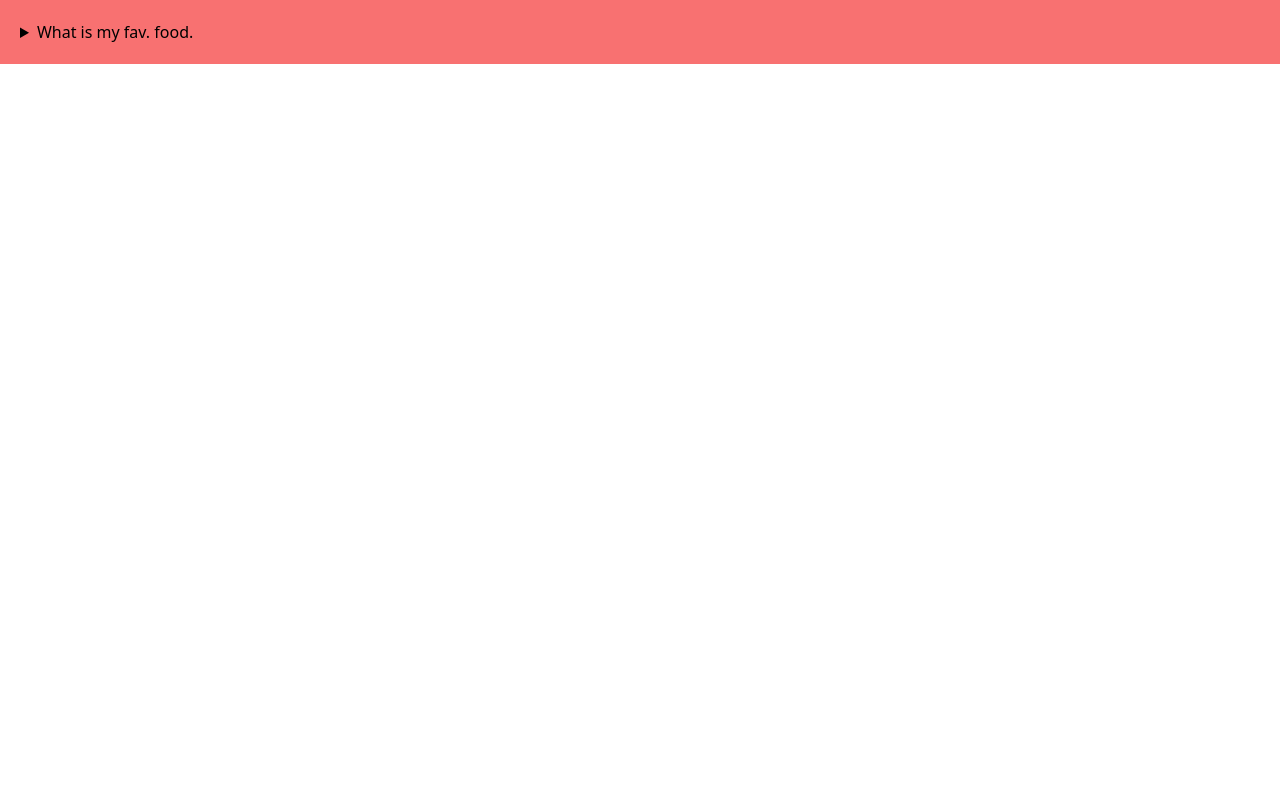
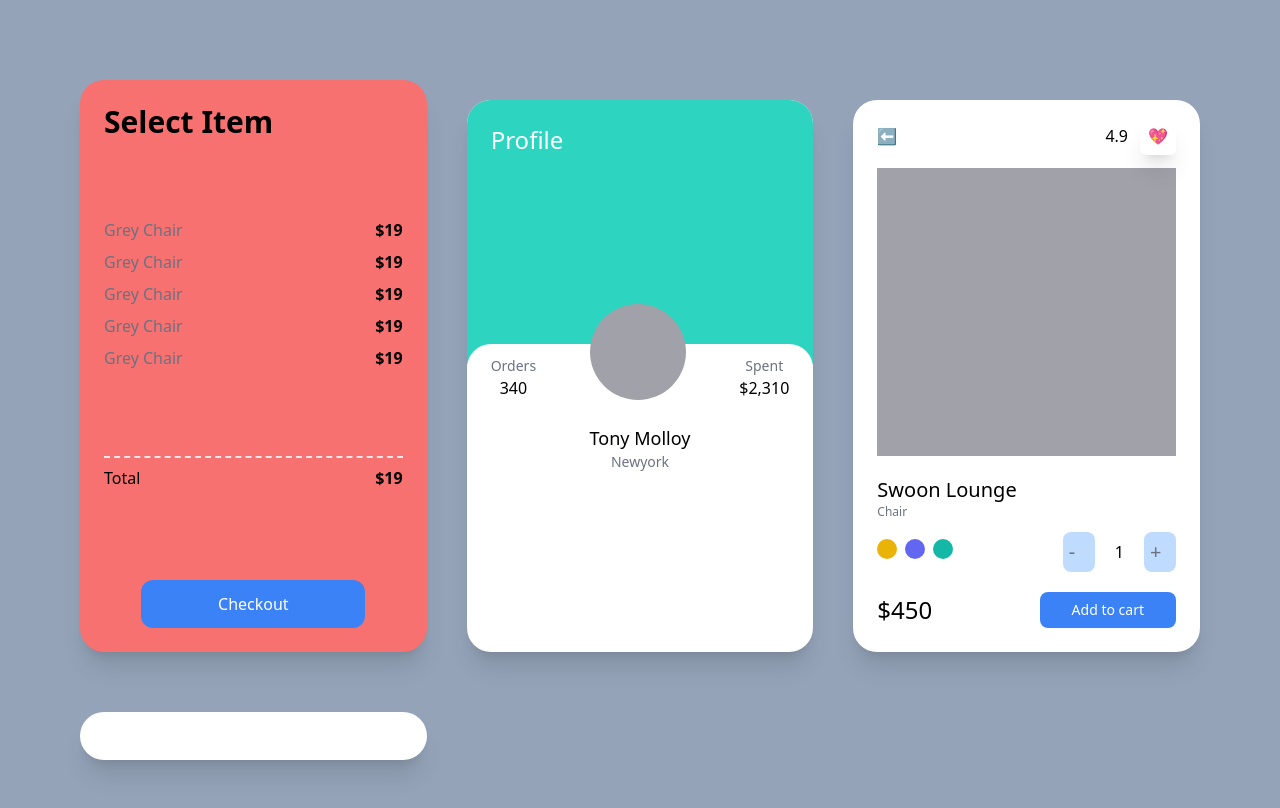
Before and after one commit to plagdoctor/carrot-market, a Next.js app: page / in a window 1280 px wide. Shown: the top 808 px of the page. Built offline with nearby package versions, Linux system fonts and the light colour scheme.

Commit message:
tailwind tour 완료

```diff
--- a/pages/index.tsx
+++ b/pages/index.tsx
@@ -2,18 +2,87 @@ import type { NextPage } from "next";
 
 const Home: NextPage = () => {
   return (
-    <div className="flex flex-col space-y-2 p-5 bg-red-400">
-      <details className="select-none open:text-white open:bg-indigo-400">
-        <summary className="cursor-pointer">What is my fav. food.</summary>
-        <span className="">피자</span>
-        <ul className=" list-decimal marker:text-teal-500">
-          <li>hi</li>
-          <li>hi</li>
-          <li>hi</li>
+    <div className=" bg-slate-400 py-20 px-20 dark space-y-5 grid lg:grid-cols-2 xl:place-content-center xl:grid-cols-3 gap-10 min-h-screen">
+      <div className=" bg-white dark:bg-black flex flex-col justify-between sm:bg-red-400 sm:hover:bg-pink-800  p-6 rounded-3xl shadow-xl">
+        <span className="font-semibold dark:text-white text-3xl">Select Item</span>
+        <ul>
+          {[1,2,3,4,5].map((i) => (
+            <div key={i} className=" flex justify-between my-2 ">
+              <span className=" text-gray-500 dark:text-gray-500">Grey Chair</span>
+              <span className=" font-semibold dark:text-white">$19</span>
+            </div>
+          )
+          )}
         </ul>
 
-      </details>
+        <div className=" flex justify-between mt-2 pt-2 border-t-2 border-dashed">
+          <span className=" ">Total</span>
+          <span className=" font-semibold">$19</span>
+        </div>
+        <div className="flex items-center">
+          <button className="mt-5 dark:text-white dark:border dark:bg-black bg-blue-500 text-white p-3 text-center rounded-xl w-3/4 mx-auto hover:bg-teal-500 hover:text-black
+          active:bg-yellow-500 focus:bg-red-500
+          ">
+            Checkout
+          </button>
+        </div>
+      </div>
+      <div className=" bg-white overflow-hidden rounded-3xl shadow-xl group  ">
+        <div className="bg-blue-500 landscape:bg-teal-400 p-6 pb-14 group-hover:bg-orange-200 lg:pb-28 xl:pb-52">
+          <span className=" text-white text-2xl">Profile</span>
+        </div>
+        <div className=" rounded-3xl p-6 bg-white relative -top-5">
+          <div className="flex relative -top-16 items-end justify-between ">
+            <div className=" flex flex-col items-center">
+              <span className=" text-sm text-gray-500">Orders</span>
+              <span className="font-medium">340</span>
+            </div>
+            <div className="h-24 w-24 bg-zinc-400 rounded-full group-hover:bg-red-200" />
+            <div className=" flex flex-col items-center">
+              <span className=" text-sm text-gray-500">Spent</span>
+              <span className="font-medium">$2,310</span>
+            </div>
+          </div>
+          <div className="relative -mt-10 -mb-5  flex flex-col  items-center">
+            <span className="text-lg font-medium">Tony Molloy</span>
+            <span className="text-sm text-gray-500">Newyork</span>
+          </div>
+        </div>
+      </div>
+      <div className=" bg-white p-6 rounded-3xl shadow-xl lg:col-span-2 xl:col-span-1">
+        <div className=" flex mb-5 justify-between items-center">
+          <span>⬅️</span>
+          <div className="space-x-3">
+            <span>4.9</span>
+            <span className="shadow-xl p-2 rounded-md">💖</span>
+          </div>
+        </div>
+          <div className=" bg-zinc-400 h-72 mb-5">
+          </div>
+          <div className="flex flex-col">
+            <span className="font-medium text-xl">Swoon Lounge</span>
+            <span className="text-xs text-gray-500">Chair</span>
+            <div className="mt-3 mb-5 flex justify-between items-center">
+              <div className="space-x-2">
+                <button className="w-5 h-5 rounded-full bg-yellow-500 focus:ring-2 ring-offset-2 ring-yellow-500 transition"></button>
+                <button className="w-5 h-5 rounded-full bg-indigo-500 focus:ring-2 ring-offset-2 ring-indigo-500 transition"></button>
+                <button className="w-5 h-5 rounded-full bg-teal-500 focus:ring-2 ring-offset-2 ring-teal-500 transition"></button>
+              </div>
+              <div className="flex justify-between items-center space-x-5">
+                <button className=" p-1.5 rounded-lg bg-blue-200 flex justify-between items-center aspect-square w-8 text-xl text-gray-500">-</button>
+                <span>1</span>
+                <button className=" p-1.5 rounded-lg bg-blue-200 flex justify-between items-center aspect-square w-8 text-xl text-gray-500">+</button>
+              </div>
+            </div>
+            <div className="flex justify-between items-center">
+              <span className="font-medium text-2xl">$450</span>
+              <button className="bg-blue-500 py-2 px-8 text-sm text-center text-white rounded-lg">Add to cart</button>
+            </div>
+          </div>
+      </div>
+      <div className=" bg-white p-6 rounded-3xl shadow-xl"></div>
     </div>
+
   );
 };
 
--- /dev/null
+++ b/pages/index_bak2.tsx
@@ -0,0 +1,11 @@
+import type { NextPage } from "next";
+
+const Home: NextPage = () => {
+  return (
+    <div className="flex flex-col space-y-2 p-5">
+      <p className="first-letter:text-7xl">hellooo everybody</p>
+    </div>
+  );
+};
+
+export default Home;
```
